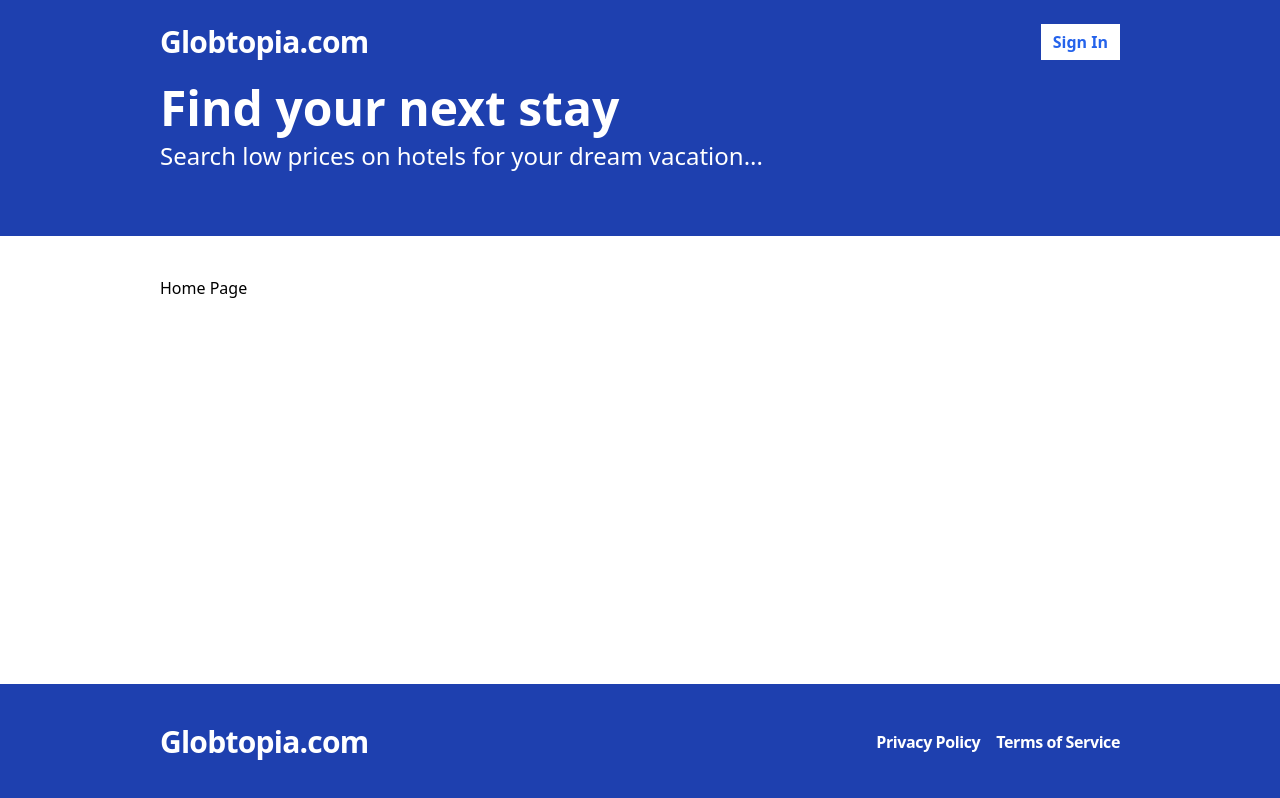
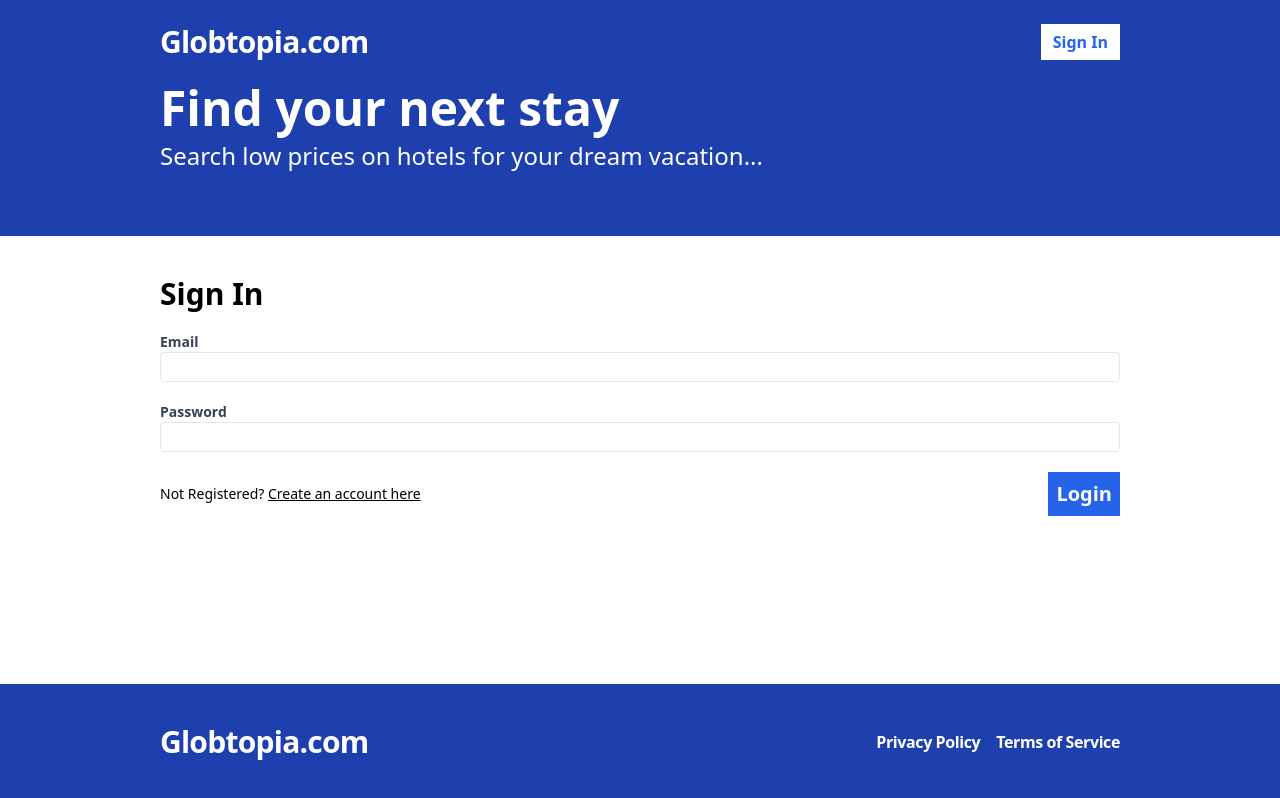
Before and after one commit to hwrdyen/Globtopia-HotelBooking-App, a React (Vite) app in the folder frontend/: page /sign-in in a window 1280 px wide. Before the commit this address led to /. Built offline with nearby package versions, Linux system fonts and the light colour scheme; no server answers.

Commit message:
Completed Register, Sign-In, Sign-Out functionality with jwt and cookies

```diff
--- a/frontend/src/App.tsx
+++ b/frontend/src/App.tsx
@@ -6,6 +6,7 @@
 } from "react-router-dom";
 import Layout from "./layouts/Layout";
 import Register from "./pages/Register";
+import SignIn from "./pages/SignIn";
 
 function App() {
   return (
@@ -35,6 +36,14 @@
             </Layout>
           }
         />
+        <Route
+          path="/sign-in"
+          element={
+            <Layout>
+              <SignIn />
+            </Layout>
+          }
+        />
         <Route path="*" element={<Navigate to="/" />} />
       </Routes>
     </Router>
--- a/frontend/src/api-client.ts
+++ b/frontend/src/api-client.ts
@@ -1,4 +1,5 @@
 import { RegisterFormData } from "./pages/Register";
+import { SignInFormData } from "./pages/SignIn";
 
 const API_BASE_URL = import.meta.env.VITE_API_BASE_URL;
 
@@ -22,6 +23,24 @@
   }
 };
 
+export const signIn = async (formData: SignInFormData) => {
+  const response = await fetch(`${API_BASE_URL}/api/auth/login`, {
+    method: "POST",
+    credentials: "include",
+    headers: {
+      "Content-Type": "application/json",
+    },
+    body: JSON.stringify(formData),
+  });
+
+  const body = await response.json();
+  if (!response.ok) {
+    throw new Error(body.message);
+  }
+
+  return body;
+};
+
 export const validateToken = async () => {
   const response = await fetch(`${API_BASE_URL}/api/auth/validate-token`, {
     credentials: "include",
@@ -33,3 +52,14 @@
 
   return response.json();
 };
+
+export const signOut = async () => {
+  const response = await fetch(`${API_BASE_URL}/api/auth/logout`, {
+    credentials: "include",
+    method: "POST",
+  });
+
+  if (!response.ok) {
+    throw new Error("Error during sign out");
+  }
+};
--- a/frontend/src/components/Header.tsx
+++ b/frontend/src/components/Header.tsx
@@ -1,5 +1,6 @@
 import { Link } from "react-router-dom";
 import { useAppContext } from "../contexts/AppContext";
+import SignOutButton from "./SignOutButton";
 
 const Header = () => {
   const { isLoggedIn } = useAppContext();
@@ -13,9 +14,19 @@
         <span className="flex space-x-2">
           {isLoggedIn ? (
             <>
-              <Link to="/my-bookings">My Bookings</Link>
-              <Link to="/my-hotels">My Hotels</Link>
-              <button>Sign out</button>
+              <Link
+                to="/my-bookings"
+                className="flex items-center text-white px-3 font-bold hover:bg-blue-600"
+              >
+                My Bookings
+              </Link>
+              <Link
+                to="/my-hotels"
+                className="flex items-center text-white px-3 font-bold hover:bg-blue-600"
+              >
+                My Hotels
+              </Link>
+              <SignOutButton />
             </>
           ) : (
             <Link
--- /dev/null
+++ b/frontend/src/components/SignOutButton.tsx
@@ -0,0 +1,36 @@
+import { useMutation, useQueryClient } from "react-query";
+import { useAppContext } from "../contexts/AppContext";
+import * as apiClient from "../api-client";
+
+const SignOutButton = () => {
+  const quertClient = useQueryClient();
+  const { showToast } = useAppContext();
+
+  const mutation = useMutation(apiClient.signOut, {
+    onSuccess: async () => {
+      // validateToken comes from useQuery
+      // this is going to foce the validate token function to run again
+      // it'll notice that the token is invalid
+      // and the isError on AppContext.tsx will be true ==> isLoggedIn: false
+      await quertClient.invalidateQueries("validateToken");
+      showToast({ message: "Sign out Successful!", type: "SUCCESS" });
+    },
+    onError: async (error: Error) => {
+      showToast({ message: error.message, type: "ERROR" });
+    },
+  });
+  const handleClick = () => {
+    mutation.mutate();
+  };
+
+  return (
+    <button
+      onClick={handleClick}
+      className="text-blue-600 px-3 font-bold bg-white hover:bg-gray-100"
+    >
+      Sign Out
+    </button>
+  );
+};
+
+export default SignOutButton;
--- a/frontend/src/pages/Register.tsx
+++ b/frontend/src/pages/Register.tsx
@@ -1,5 +1,5 @@
 import { useForm } from "react-hook-form";
-import { useMutation } from "react-query";
+import { useMutation, useQueryClient } from "react-query";
 import * as apiClient from "../api-client";
 import { useAppContext } from "../contexts/AppContext";
 import { useNavigate } from "react-router-dom";
@@ -13,6 +13,7 @@
 };
 
 const Register = () => {
+  const queryClient = useQueryClient();
   const navigate = useNavigate();
   const { showToast } = useAppContext();
   const {
@@ -23,8 +24,9 @@
   } = useForm<RegisterFormData>();
 
   const mutation = useMutation(apiClient.register, {
-    onSuccess: () => {
+    onSuccess: async () => {
       showToast({ message: "Registration Success!", type: "SUCCESS" });
+      await queryClient.invalidateQueries("validateToken");
       navigate("/");
     },
     onError: (error: Error) => {
--- /dev/null
+++ b/frontend/src/pages/SignIn.tsx
@@ -0,0 +1,92 @@
+import { useForm } from "react-hook-form";
+import { useMutation, useQueryClient } from "react-query";
+import * as apiClient from "../api-client";
+import { useAppContext } from "../contexts/AppContext";
+import { Link, useNavigate } from "react-router-dom";
+
+export type SignInFormData = {
+  email: string;
+  password: string;
+};
+
+const SignIn = () => {
+  const queryClient = useQueryClient();
+  const { showToast } = useAppContext();
+  const navigate = useNavigate();
+  const {
+    register,
+    formState: { errors },
+    handleSubmit,
+  } = useForm<SignInFormData>();
+
+  const mutation = useMutation(apiClient.signIn, {
+    onSuccess: async () => {
+      console.log("user has been signed in");
+      // 1. show the toast
+      showToast({ message: "Sign in Successful!", type: "SUCCESS" });
+      // 2. validate whether the token is valid
+      await queryClient.invalidateQueries("validateToken");
+      // 3. navigate to the home page
+      navigate("/");
+    },
+    onError: (error: Error) => {
+      // 1. show the error toast
+      showToast({ message: error.message, type: "ERROR" });
+    },
+  });
+
+  const onSubmit = handleSubmit((data) => {
+    mutation.mutate(data);
+  });
+
+  return (
+    <form className="flex flex-col gap-5" onSubmit={onSubmit}>
+      <h2 className="text-3xl font-bold">Sign In</h2>
+
+      <label className="text-gray-700 text-sm font-bold flex-1">
+        Email
+        <input
+          type="email"
+          className="border rounded w-full py-1 px-2 font-normal"
+          {...register("email", { required: "This field is required" })}
+        ></input>
+        {errors.email && (
+          <span className="text-red-500">{errors.email.message}</span>
+        )}
+      </label>
+      <label className="text-gray-700 text-sm font-bold flex-1">
+        Password
+        <input
+          type="password"
+          className="border rounded w-full py-1 px-2 font-normal"
+          {...register("password", {
+            required: "This field is required",
+            minLength: {
+              value: 6,
+              message: "Password must be at least 6 characters",
+            },
+          })}
+        ></input>
+        {errors.password && (
+          <span className="text-red-500">{errors.password.message}</span>
+        )}
+      </label>
+      <span className="flex items-center justify-between">
+        <span className="text-sm">
+          Not Registered?{" "}
+          <Link to="/register" className="underline">
+            Create an account here
+          </Link>
+        </span>
+        <button
+          type="submit"
+          className="bg-blue-600 text-white p-2 font-bold hover:bg-blue-500 text-xl"
+        >
+          Login
+        </button>
+      </span>
+    </form>
+  );
+};
+
+export default SignIn;
```
Also changed, not shown: 1 other file (tests, documents, lock files or other folders).
